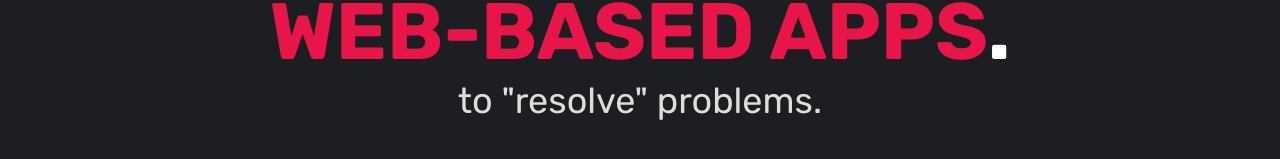
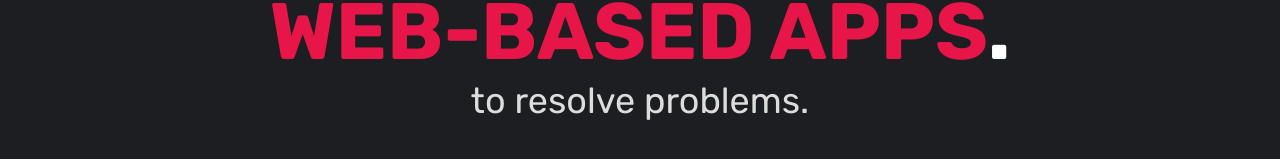
Before and after one commit to loganbriggs08/Resolvo-Website, a Next.js app: page / in a window 1280 px wide. Shown: the part 288-447 px from the top of the page. Built offline with nearby package versions, Linux system fonts and the light colour scheme.

Commit message:
Attempt to find another error fix

```diff
--- a/src/app/page.tsx
+++ b/src/app/page.tsx
@@ -37,7 +37,7 @@ export default function Home() {
           <h1 className={styles.top_section_text}>
             {words[currentIndex]} <a className={styles.white_dot}>.</a>
           </h1>
-          <p className={styles.top_section_text_medium}>to &quot;resolve&quot; problems.</p>
+          <p className={styles.top_section_text_medium}>to {'resolve'} problems.</p>
 
           <div className={styles.top_section_buttons}>
             <button className={styles.get_in_touch_button}>Get in Touch</button>
```
